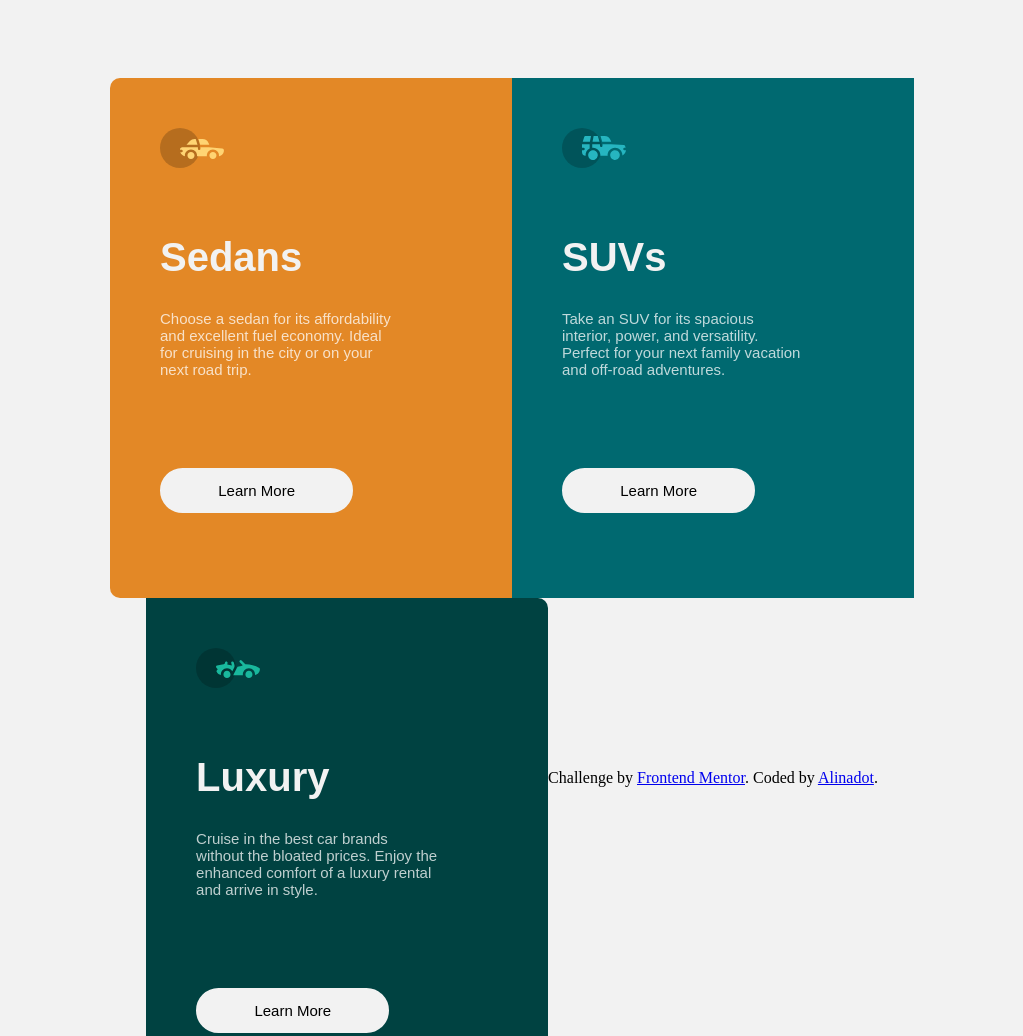
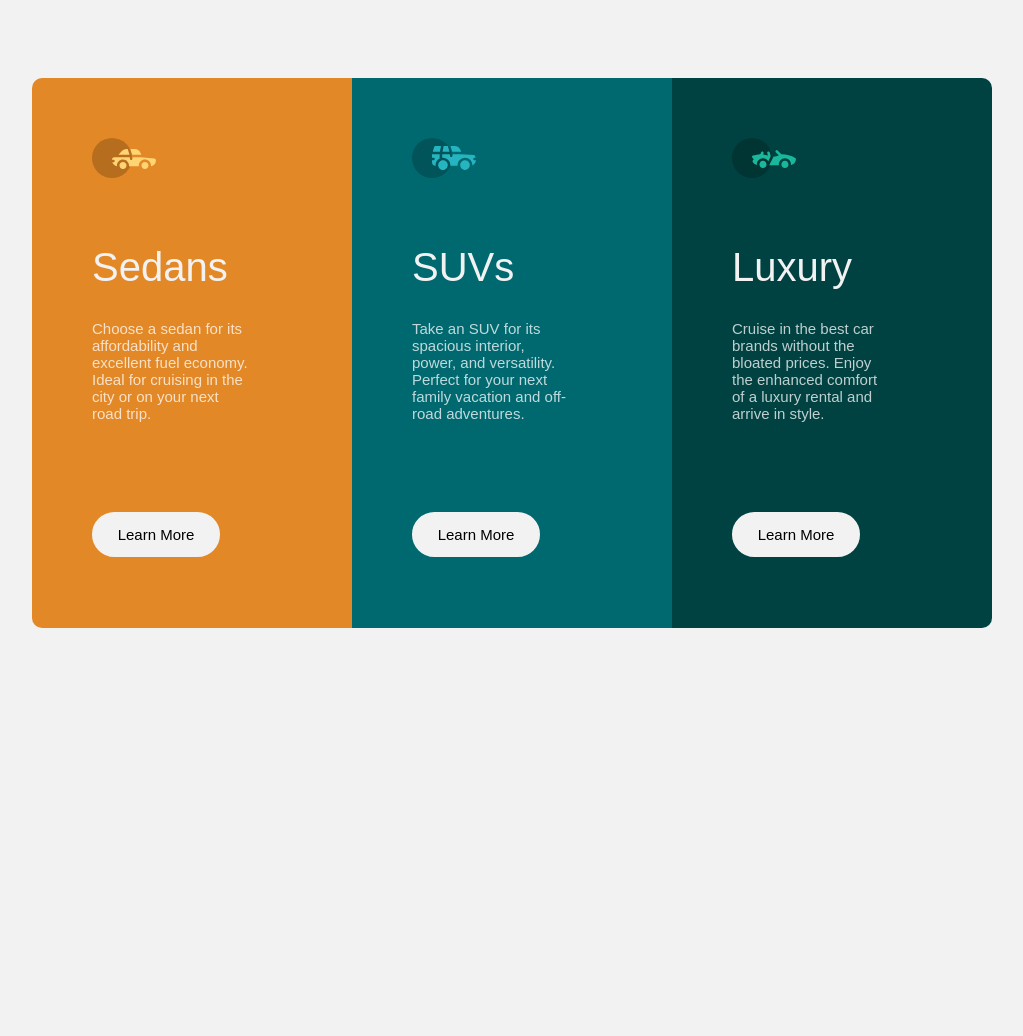
Before and after one commit to Alinadot/3-cards-preview, a plain HTML site: page index.html in a window 1280 px wide. Shown: the top 1036 px of the page, without its empty margins (128-1151 px from the left). After the commit the page ends 800 px from the top, so only its background shows below. Drawn offline with Linux system fonts and the light colour scheme.

Commit message:
font weight, 100vh removed

```diff
--- a/css/styles.css
+++ b/css/styles.css
@@ -1,8 +1,9 @@
+
+
 body {
   display: flex;
   align-items: center;
   justify-content: center;
-  height: 100vh;
   background-color: hsl(0, 0%, 95%);
   flex-wrap: wrap;
   user-select: none;
@@ -16,7 +17,7 @@ h2, img {
 h2 {
   color: hsl(0, 0%, 95%);
   font-family: "Big Shoulders Display", sans-serif;
-  font-weight: 700;
+  font-weight: 500;
   font-size: 40px;
 }
 
@@ -30,30 +31,30 @@ p {
 
 
 .container-one {
-  min-width: 302px;
+
    display: inline-block;
-   width: 100px;
+   width: 200px;
    height: 400px;
-   padding: 50px 50px 70px;
+   padding: 60px 60px 90px;
    background-color: hsl(31, 77%, 52%);
  border-radius: 10px 0 0 10px;
 
 }
 .container-two {
-  min-width: 302px;
+
    display: inline-block;
-   width: 100px;
+   width: 200px;
    height: 400px;
-   padding: 50px 50px 70px;
+   padding: 60px 60px 90px;
    background-color: hsl(184, 100%, 22%);
 
 }
  .container-three {
-   min-width: 302px;
+
    display: inline-block;
-   width: 100px;
+   width: 200px;
    height: 400px;
-   padding: 50px 50px 70px;
+   padding: 60px 60px 90px;
    background-color: hsl(179, 100%, 13%);
   border-radius: 0 10px 10px 0;
  }
--- a/index.html
+++ b/index.html
@@ -50,9 +50,6 @@ Take an SUV for its spacious interior, power, and versatility. Perfect for your
    <button class="btn">Learn More</button>
 </div>
   </div>
-  <div class="footer">
-    Challenge by <a href="https://www.frontendmentor.io?ref=challenge" target="_blank">Frontend Mentor</a>.
-    Coded by <a href="https://github.com/Alinadot/3-cards-preview">Alinadot</a>.
-  </div>
+
 </body>
 </html>
```
